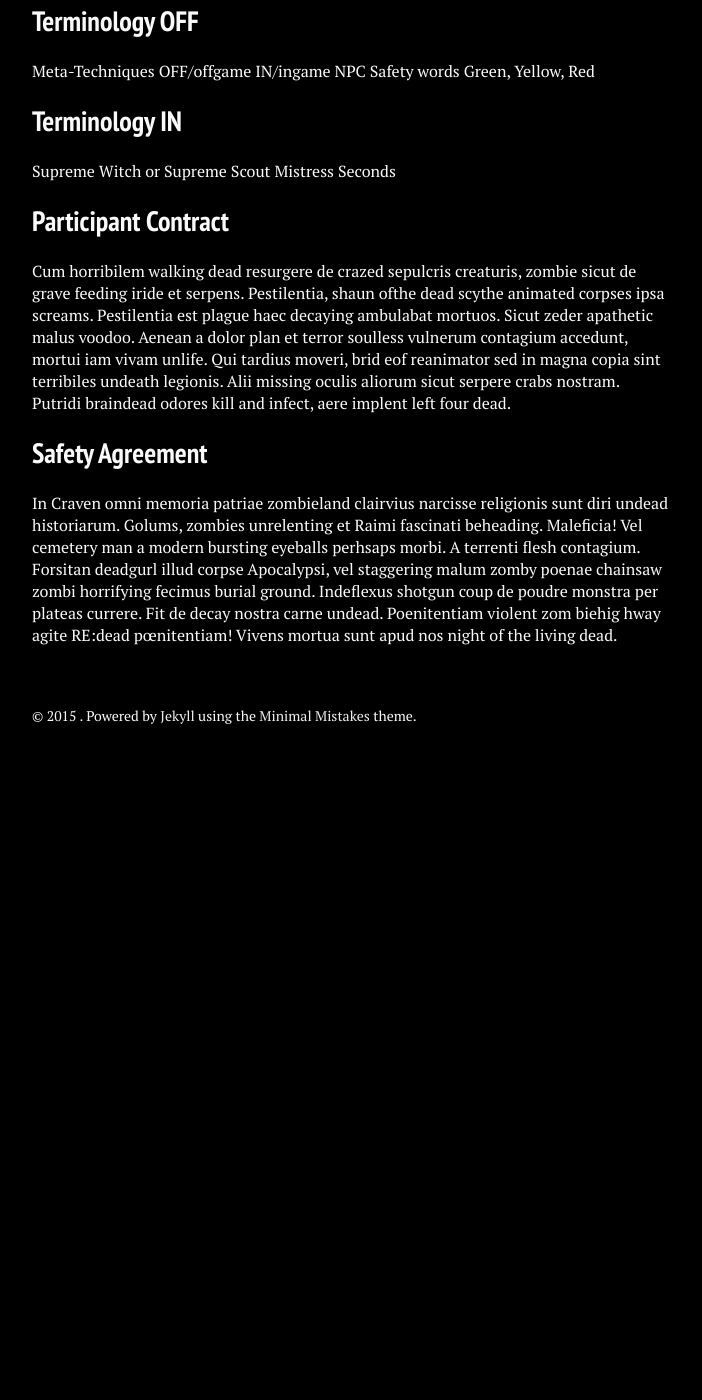
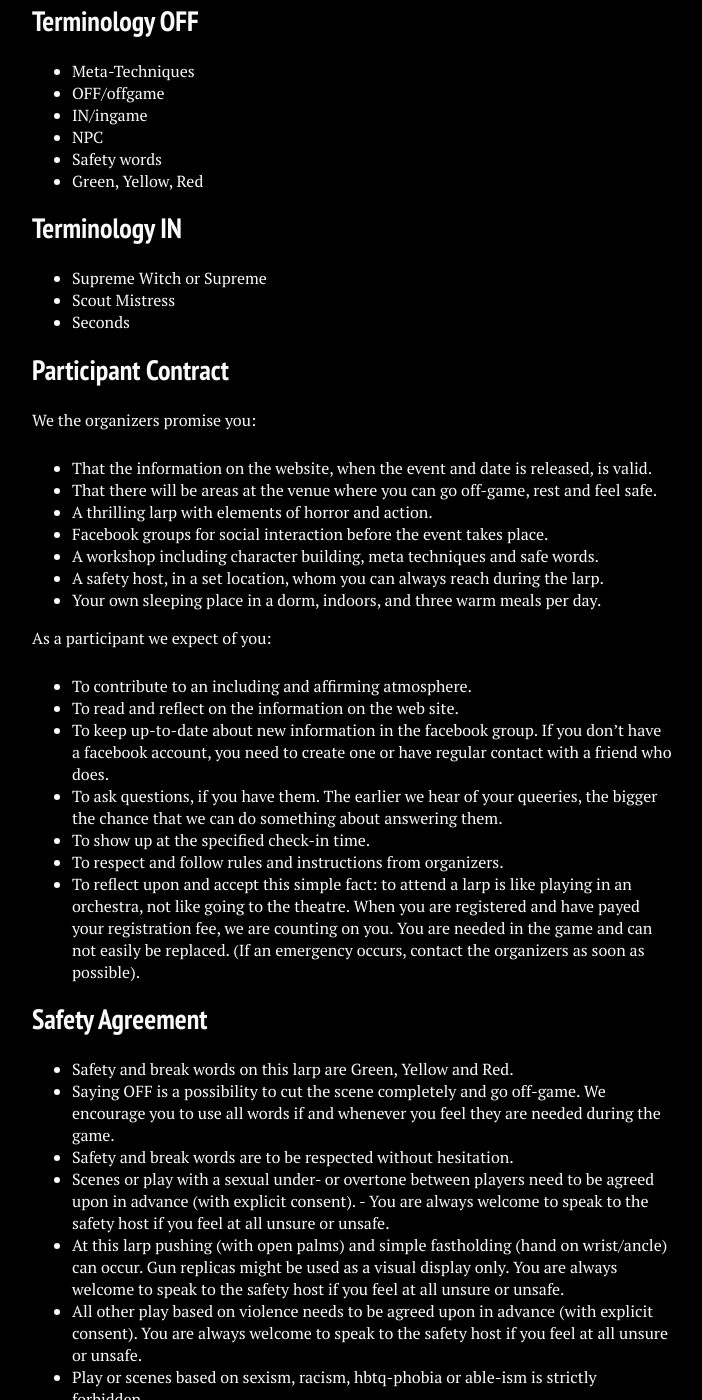
Before and after one commit to stanislavb/en.coven.nu, a Jekyll site: the page built from practical/index.md, in a window 1280 px wide and 1400 px high, scrolled down 1107 px. Shown: the whole window, without its empty margins (288-990 px from the left). Built offline with Jekyll 4.4.1, drawn with Linux system fonts in a browser that asks for light colours; nearby versions of some CDN libraries; before the commit the page ends 1881 px from its top, so only the background shows below that; some of the changed text lies outside the part shown.

Commit message:
Update index.md

```diff
--- a/practical/index.md
+++ b/practical/index.md
@@ -38,23 +38,49 @@ As your character you will only be expected to bring minimal bagage. Overnight g
 
 ## Terminology OFF
 
-Meta-Techniques
-OFF/offgame
-IN/ingame
-NPC
-Safety words
-Green, Yellow, Red
+- Meta-Techniques
+- OFF/offgame
+- IN/ingame
+- NPC
+- Safety words
+- Green, Yellow, Red
 
 ## Terminology IN
 
-Supreme Witch or Supreme
-Scout Mistress
-Seconds
+- Supreme Witch or Supreme
+- Scout Mistress
+- Seconds
 
 ## Participant Contract
 
-Cum horribilem walking dead resurgere de crazed sepulcris creaturis, zombie sicut de grave feeding iride et serpens. Pestilentia, shaun ofthe dead scythe animated corpses ipsa screams. Pestilentia est plague haec decaying ambulabat mortuos. Sicut zeder apathetic malus voodoo. Aenean a dolor plan et terror soulless vulnerum contagium accedunt, mortui iam vivam unlife. Qui tardius moveri, brid eof reanimator sed in magna copia sint terribiles undeath legionis. Alii missing oculis aliorum sicut serpere crabs nostram. Putridi braindead odores kill and infect, aere implent left four dead.
+We the organizers promise you:
+
+- That the information on the website, when the event and date is released, is valid.
+- That there will be areas at the venue where you can go off-game, rest and feel safe.
+- A thrilling larp with elements of horror and action.
+- Facebook groups for social interaction before the event takes place.
+- A workshop including character building, meta techniques and safe words.
+- A safety host, in a set location, whom you can always reach during the larp.
+- Your own sleeping place in a dorm, indoors, and three warm meals per day.
+
+As a participant we expect of you:
+
+- To contribute to an including and affirming atmosphere.
+- To read and reflect on the information on the web site.
+- To keep up-to-date about new information in the facebook group. If you don’t have a facebook account, you need to create one or have regular contact with a friend who does.
+- To ask questions, if you have them. The earlier we hear of your queeries, the bigger the chance that we can do something about answering them.
+- To show up at the specified check-in time.
+- To respect and follow rules and instructions from organizers.
+- To reflect upon and accept this simple fact: to attend a larp is like playing in an orchestra, not like going to the theatre. When you are registered and have payed your registration fee, we are counting on you. You are needed in the game and can not easily be replaced. (If an emergency occurs, contact the organizers as soon as possible).
 
 ## Safety Agreement
 
-In Craven omni memoria patriae zombieland clairvius narcisse religionis sunt diri undead historiarum. Golums, zombies unrelenting et Raimi fascinati beheading. Maleficia! Vel cemetery man a modern bursting eyeballs perhsaps morbi. A terrenti flesh contagium. Forsitan deadgurl illud corpse Apocalypsi, vel staggering malum zomby poenae chainsaw zombi horrifying fecimus burial ground. Indeflexus shotgun coup de poudre monstra per plateas currere. Fit de decay nostra carne undead. Poenitentiam violent zom biehig hway agite RE:dead pœnitentiam! Vivens mortua sunt apud nos night of the living dead.
+- Safety and break words on this larp are Green, Yellow and Red.
+- Saying OFF is a possibility to cut the scene completely and go off-game. We encourage you to use all words if and whenever you feel they are needed during the game.
+- Safety and break words are to be respected without hesitation.
+- Scenes or play with a sexual under- or overtone between players need to be agreed upon in advance (with explicit consent). - You are always welcome to speak to the safety host if you feel at all unsure or unsafe.
+- At this larp pushing (with open palms) and simple fastholding (hand on wrist/ancle) can occur. Gun replicas might be used as a visual display only. You are always welcome to speak to the safety host if you feel at all unsure or unsafe.
+- All other play based on violence needs to be agreed upon in advance (with explicit consent). You are always welcome to speak to the safety host if you feel at all unsure or unsafe.
+- Play or scenes based on sexism, racism, hbtq-phobia or able-ism is strictly forbidden.
+- Participants found breaking the rules of the safety document can be asked to leave the venue and larp immediately or have their play restricted depending on the severity of the rule breaking. The final decision is made by the organizers.
+- If a fellow player brings a situation to light where they have felt insecure/violated, listen. Offer a hug (ask, wait for consent), a warm beverage or some seclusion. Help them to get to the security host.
```
